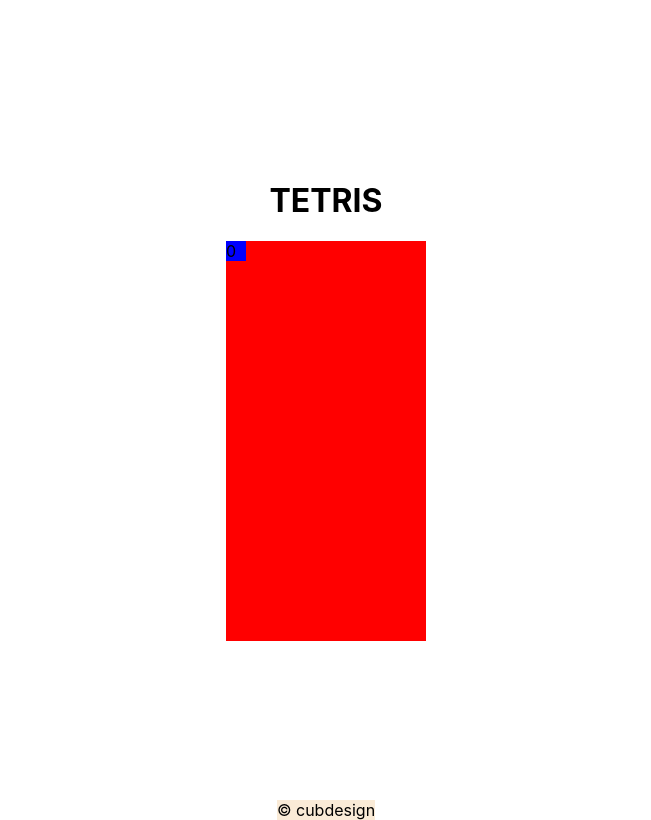
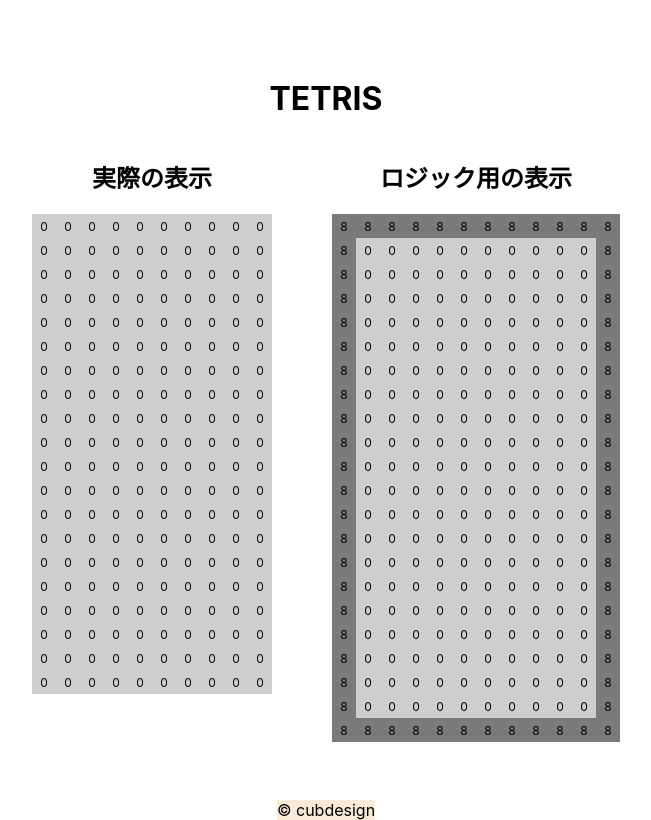
Before and after one commit to cubdesign/tetris-react, a Next.js app: page / in a window 1280 px wide. Shown: the whole page, without its empty margins (314-965 px from the left). Built offline with nearby package versions, Linux system fonts and the light colour scheme.

Commit message:
board追加

```diff
--- a/src/pages/index.tsx
+++ b/src/pages/index.tsx
@@ -2,24 +2,88 @@
 import type { NextPage } from "next";
 import Head from "next/head";
 
-const board: number[] = [];
+//　セルの幅
+const CELL_WIDTH: number = 24;
+//　セルの高さ
+const CELL_HEIGHT: number = 24;
+//  ボードのX方向のセル数
+const BOARD_X: number = 10;
+// ボードのY方向のセル数
+const BOARD_Y: number = 20;
+//  ボードの周囲のセル数
+const BOARD_EDGE: number = 1;
+
+enum CellStatus {
+  NORMAL = 0,
+  EDGE = 8,
+}
+
+type Cell = {
+  index: number;
+  status: CellStatus;
+};
+
+const board: Cell[] = [];
+
+const getCellColor = (status: CellStatus) => {
+  switch (status) {
+    case CellStatus.NORMAL:
+      return "#cecece";
+    case CellStatus.EDGE:
+      return "#7b7a7a";
+    default:
+      return "#e3ffbb";
+  }
+};
 
 const initBoard = () => {
-  for (let i = 0; i < 10; i++) {
-    for (let j = 0; j < 20; j++) {
-      board.push(0);
+  let index = 0;
+
+  for (let i = 0; i < BOARD_Y + BOARD_EDGE * 2; i++) {
+    for (let j = 0; j < BOARD_X + BOARD_EDGE * 2; j++) {
+      if (
+        i === 0 ||
+        i === BOARD_Y + BOARD_EDGE * 2 - 1 ||
+        j === 0 ||
+        j === BOARD_X + BOARD_EDGE * 2 - 1
+      ) {
+        // 周囲のセル
+        board.push({
+          index: index,
+          status: CellStatus.EDGE,
+        });
+      } else {
+        board.push({
+          index: index,
+
+          status: CellStatus.NORMAL,
+        });
+      }
+
+      index++;
     }
   }
 };
 
 initBoard();
 
+const Stage = styled("div")`
+  display: flex;
+  gap: 60px;
+`;
+
+const Block = styled("div")`
+  h2 {
+    text-align: center;
+  }
+`;
+
 const Board = styled("div")`
   position: relative;
   top: 0;
   left: 0;
-  width: ${10 * 20}px;
-  height: ${20 * 20}px;
+  width: ${BOARD_X * CELL_WIDTH}px;
+  height: ${BOARD_Y * CELL_HEIGHT}px;
   background-color: #ff0000;
 `;
 
@@ -27,8 +91,12 @@
   position: absolute;
   top: 0;
   left: 0;
-  width: 20px;
-  height: 20px;
+  width: ${CELL_WIDTH}px;
+  height: ${CELL_HEIGHT}px;
+  display: flex;
+  justify-content: center;
+  align-items: center;
+  font-size: 12px;
   background-color: #0000ff;
 `;
 
@@ -63,11 +131,66 @@
 
       <Main>
         <h1>TETRIS</h1>
-        <Board>
-          {board.map((item, index) => {
-            return <Cell key={index}>{item}</Cell>;
-          })}
-        </Board>
+        <Stage>
+          <Block>
+            <h2>実際の表示</h2>
+            <Board>
+              {board
+                .filter((val) => {
+                  return val.status !== CellStatus.EDGE;
+                })
+                .map((item, index) => {
+                  return (
+                    <Cell
+                      key={index}
+                      style={{
+                        top: `${Math.floor(index / BOARD_X) * CELL_WIDTH}px`,
+                        left: `${(index % BOARD_X) * CELL_HEIGHT}px`,
+                        backgroundColor: getCellColor(item.status),
+                      }}
+                    >
+                      {item.status}
+                    </Cell>
+                  );
+                })}
+            </Board>
+          </Block>
+          <Block>
+            <h2>ロジック用の表示</h2>
+            <Board
+              style={{
+                width: `${
+                  BOARD_X * CELL_WIDTH + BOARD_EDGE * CELL_WIDTH * 2
+                }px`,
+                height: `${
+                  BOARD_Y * CELL_HEIGHT + BOARD_EDGE * CELL_HEIGHT * 2
+                }px`,
+              }}
+            >
+              {board.map((item, index) => {
+                return (
+                  <Cell
+                    key={index}
+                    style={{
+                      top: `${
+                        Math.floor(index / (BOARD_X + BOARD_EDGE * 2)) *
+                        CELL_WIDTH
+                      }px`,
+
+                      left: `${
+                        (index % (BOARD_X + BOARD_EDGE * 2)) * CELL_HEIGHT
+                      }px`,
+
+                      backgroundColor: getCellColor(item.status),
+                    }}
+                  >
+                    {item.status}
+                  </Cell>
+                );
+              })}
+            </Board>
+          </Block>
+        </Stage>
       </Main>
 
       <Footer>
```
